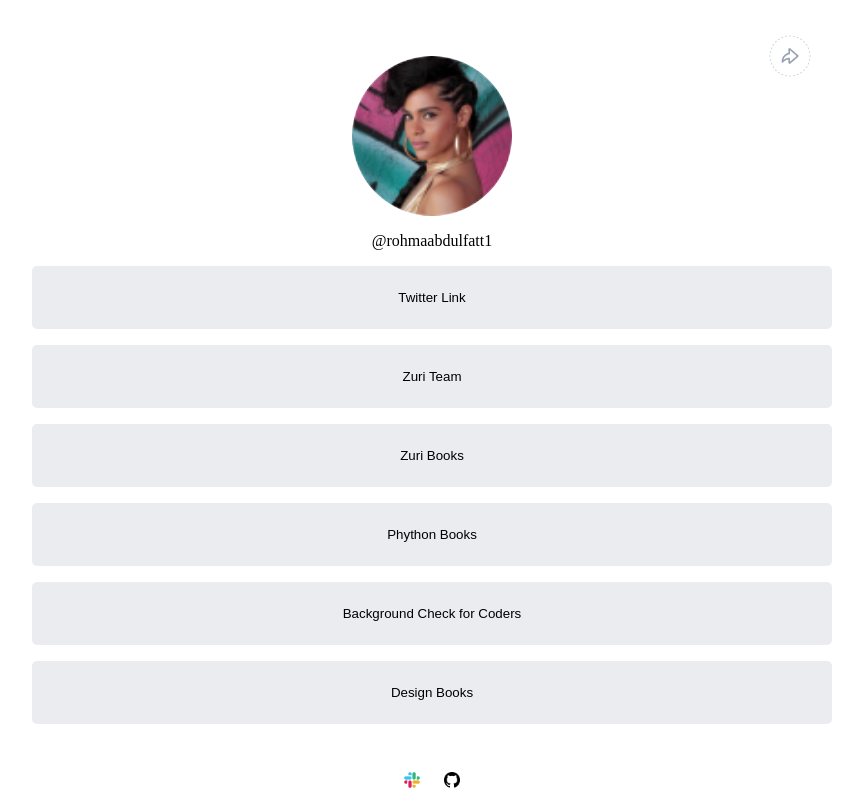
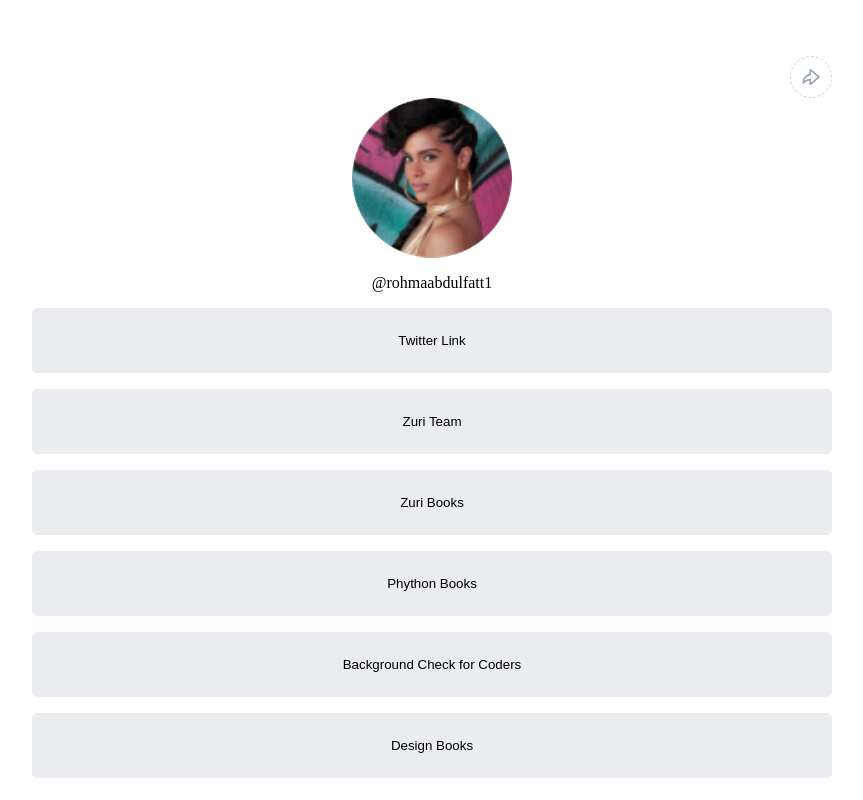
Before and after one commit to veiled-coder/LinktreeClone, a React (Create React App) app: page / in a window 1280 px wide. Shown: the top 800 px of the page, without its empty margins (208-1071 px from the left). Built offline with nearby package versions, Linux system fonts and the light colour scheme.

Commit message:
add hover and focused effect on btns and share icons

```diff
--- a/src/components/Buttons.js
+++ b/src/components/Buttons.js
@@ -1,15 +1,13 @@
 import React from "react";
 
-
-export default function Buttons(props) {
+export default function Buttons({ name, id, subtext, href }) {
   return (
     <>
-      <a href={props.href}>
-        <button id={props.id} className="socials__btn">
-          {props.name}
+      <a href={href}>
+        <button id={id} className="socials__btn" title={subtext}>
+          {name}
         </button>
       </a>
-
     </>
   );
 }
--- a/src/components/Content.js
+++ b/src/components/Content.js
@@ -10,9 +10,13 @@ import camera from "../images/camera.png";
 export default function Content() {
   return (
     <>
+      <a className="share-icons--container" href="#">
+        <div className="share-overlay"></div>
       <img alt="the share icon" src={sharemobile} className="share sharemobile" />
-      <img alt="the share icon" src={shareweb} className="share shareweb" />
 
+     <img alt="the share icon" src={shareweb} className="share shareweb" />
+
+</a>
       <div className="img--container">
         <img id="profile__img" alt="a-lady" src={girl} />
         <div className="overlay">
--- a/src/components/Socials.js
+++ b/src/components/Socials.js
@@ -10,21 +10,29 @@ export default function Socials() {
         id="btn__zuri"
         href="https://training.zuri.team/"
       />
-      <Buttons name="Zuri Books" id="books" href="http://books.zuri.team" />
+      <Buttons
+        name="Zuri Books"
+        id="books"
+        href="http://books.zuri.team"
+        subtext="check out zuri books here"
+      />
       <Buttons
         name="Phython Books"
         id="book__python"
-        href="https://books.zuri.team/python-for-beginners?ref-id=veiled-coder"
+        href="https://books.zuri.team/python-for-beginners?ref_id=veiled-coder"
+        subtext="Buy these books at our store today!"
       />
       <Buttons
         name="Background Check for Coders"
         id="pitch"
-        href="https://background.zuri.team/"
+        href="https://background.zuri.team"
+        subtext="Checking developers background has never been easier. Join us today to get started !"
       />
       <Buttons
         name="Design Books"
         id="book__design"
         href="https://books.zuri.team/design-rules"
+        subtext='We are here to help you get stated in your design career. Click here to access our free design books'
       />
     </section>
   );
--- a/src/styles/app.css
+++ b/src/styles/app.css
@@ -7,7 +7,6 @@ div#root {
   position: relative;
 }
 .app--container {
-
   width: 100%;
 
   display: flex;
@@ -16,7 +15,7 @@ div#root {
 }
 .content--container {
   width: 50rem;
-  max-width: 85%;
+  max-width: 90%;
   padding: 3rem 0;
 
   display: flex;
--- a/src/styles/content.css
+++ b/src/styles/content.css
@@ -46,9 +46,18 @@
   padding: 24px 0;
   margin-bottom: 1rem;
   border-radius: 5px;
+  display: flex;
+  flex-direction: column;
+  justify-content: center;
+  align-items: center;
+  border: 1px solid #eaecf0;
 }
 .socials__btn:hover {
   background-color: #d0d5dd;
+}
+.socials__btn:focus {
+  box-shadow: 0px 1px 2px rgba(16, 24, 40, 0.05), 0px 0px 0px 4px #ebe9fe;
+  border: 1px solid #98a2b3;
 }
 #slack {
   display: none;
@@ -68,28 +77,45 @@ a {
   justify-content: space-between;
 }
 .sharemobile {
-  visibility: hidden;
+  display: none;
 }
-.share{
-   position: absolute;
-    top: 3%;
-    right: 20%;
+
+.share-icons--container {
+  position: relative;
+  align-self: flex-end;
+
+  border-radius: 50%;
+  width: 40px;
+  height: 40px;
+  z-index: 1;
+  border: 1px dashed #d0d5dd;
+  display: flex;
+  justify-content: center;
+  align-items: center;
+  background-color: #ffffff;
 }
+.share-icons--container:hover {
+  background-color: #f9fafb;
+}
+.share-icons--container:focus {
+  box-shadow: 0px 0px 0px 4px #f2f4f7;
+}
+
 .camera {
   width: 20%;
   height: auto;
   margin-bottom: 5%;
 }
 @media (max-width: 786px) {
-  .icon--container {
+  .sharemobile {
+    display: block;
+    width: auto;
+    height: auto;
+  }
+  .shareweb {
+    display: none;
+  }
+  .icon--container{
     width: 20%;
   }
-  .sharemobile {
-    visibility: visible;
-    right: 8%;
-
-  }
-  .shareweb{
-    visibility: hidden;
-  }
 }
```
Also changed, not shown: src/images/shareweb.png, src/images/veil.png (deleted).
